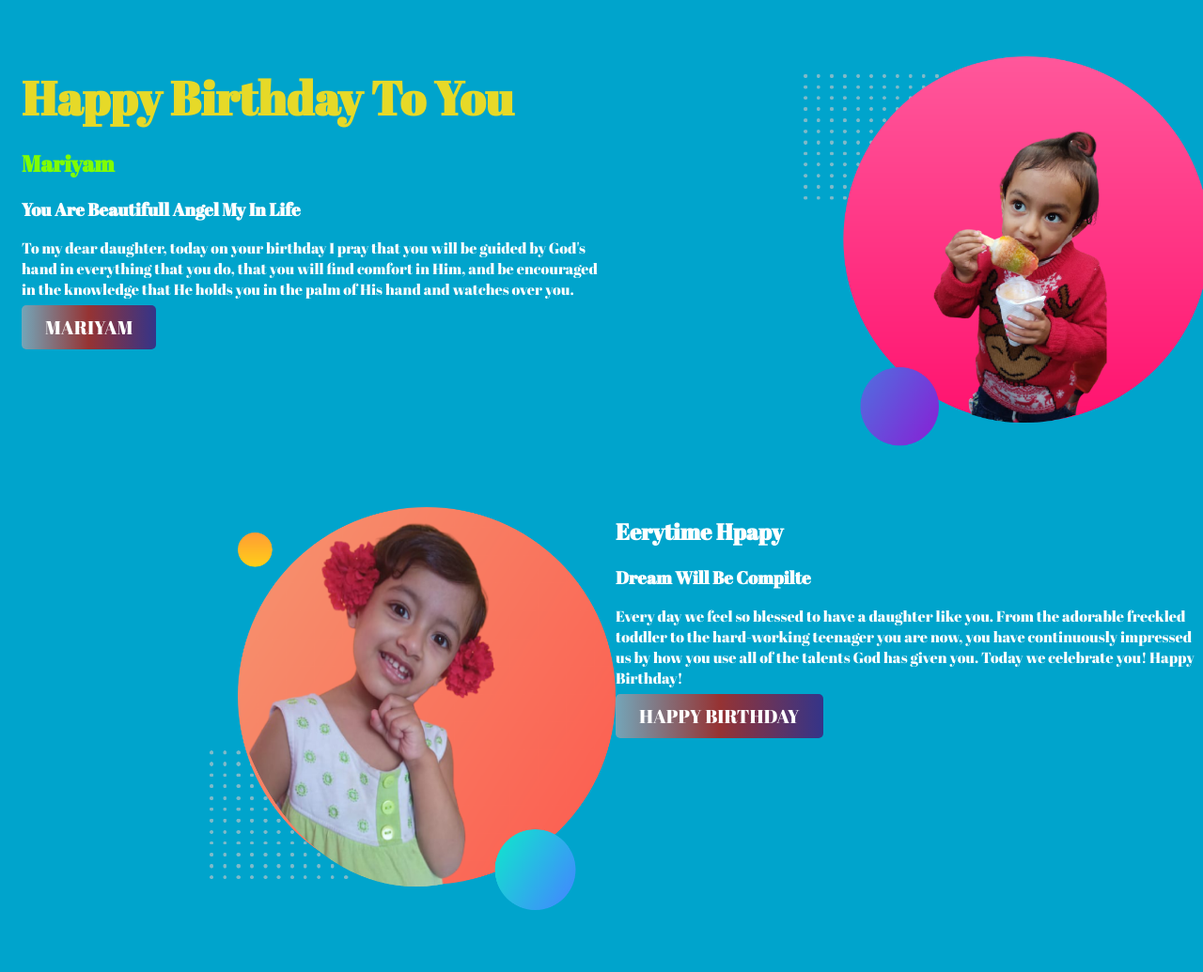
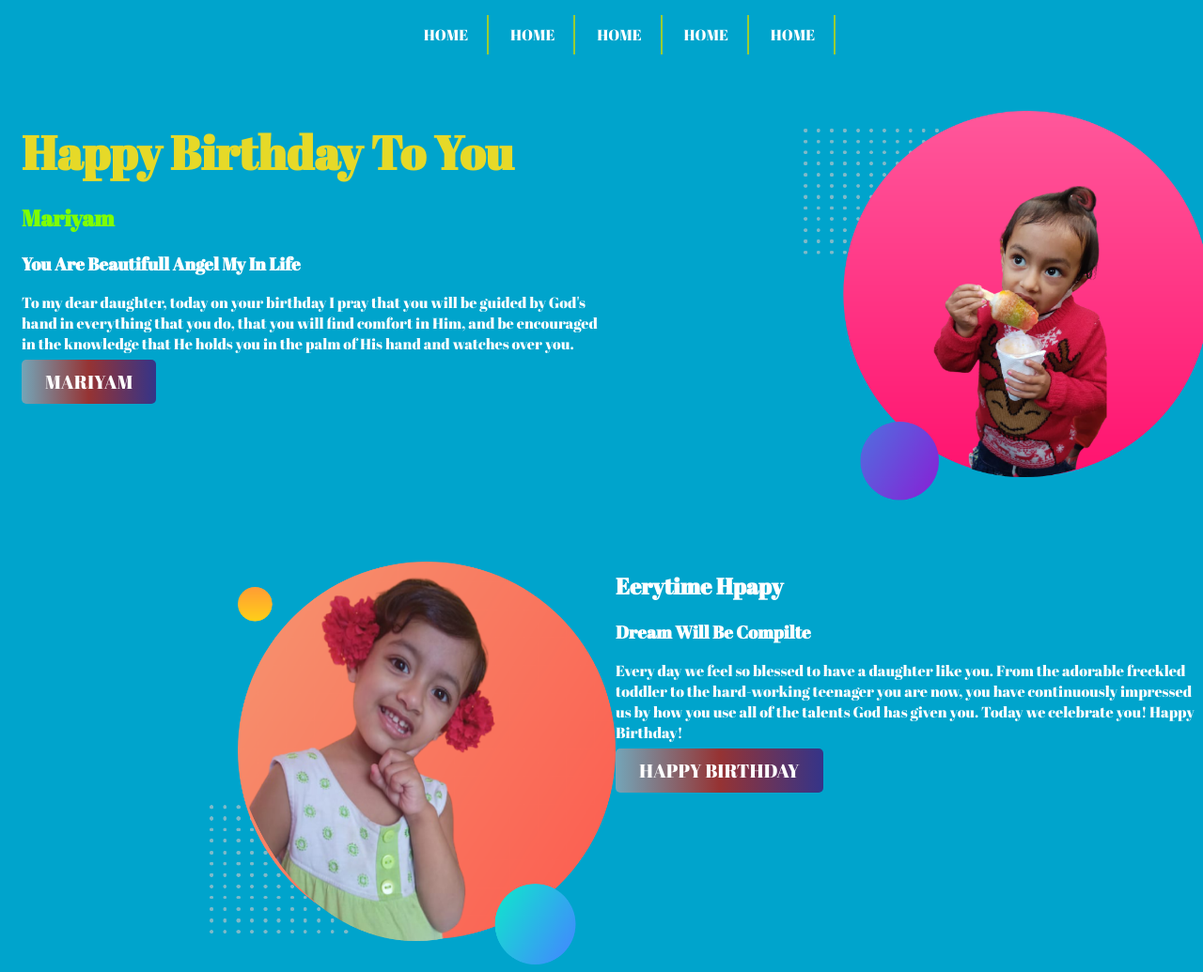
Before and after one commit to omarfaruk9/Birthday-repo, a plain HTML site: page index.html in a window 1280 px wide. Shown: the top 1035 px of the page at 94% size. Drawn offline with Linux system fonts and the light colour scheme.

Commit message:
end of website

```diff
--- a/index.html
+++ b/index.html
@@ -11,6 +11,18 @@
     <title>Happy Birthday Mariyam</title>
 </head>
 <body>
+
+    <div class="manu">
+        <ul>
+            <li><a href="#">HOME</a></li>
+            <li><a href="#">HOME</a></li>
+            <li><a href="#">HOME</a></li>
+            <li><a href="#">HOME</a></li>
+            <li><a href="#">HOME</a></li>
+        </ul>
+    </div>
+
+
     <section class="top-banner common">
         <div class="first">
             <h1><span class="brt">Happy Birthday To You</span></h1>
--- a/style.css
+++ b/style.css
@@ -1,3 +1,4 @@
+
 body{
     margin: ;
     font-family: 'Abril Fatface', cursive;
@@ -5,6 +6,25 @@ body{
     background-color: #00A4CCFF;
     color: white;
 }
+
+.manu ul{
+    text-align: center;
+}
+.manu ul li{
+    display: inline-block;
+}
+.manu ul li a{
+    color: white;
+    padding: 10px 20px;
+    text-decoration: none;
+    border-right: 2px solid yellowgreen;
+    display: inline-block;
+}
+.manu ul li a:hover{
+    background-image:linear-gradient( to right, rgb(116, 165, 184), rgb(150, 51, 51), rgb(52, 52, 137));
+}
+
+
 .top-banner{
     background-image: url(img/nntop-banner.png);
     background-repeat: no-repeat;
```
